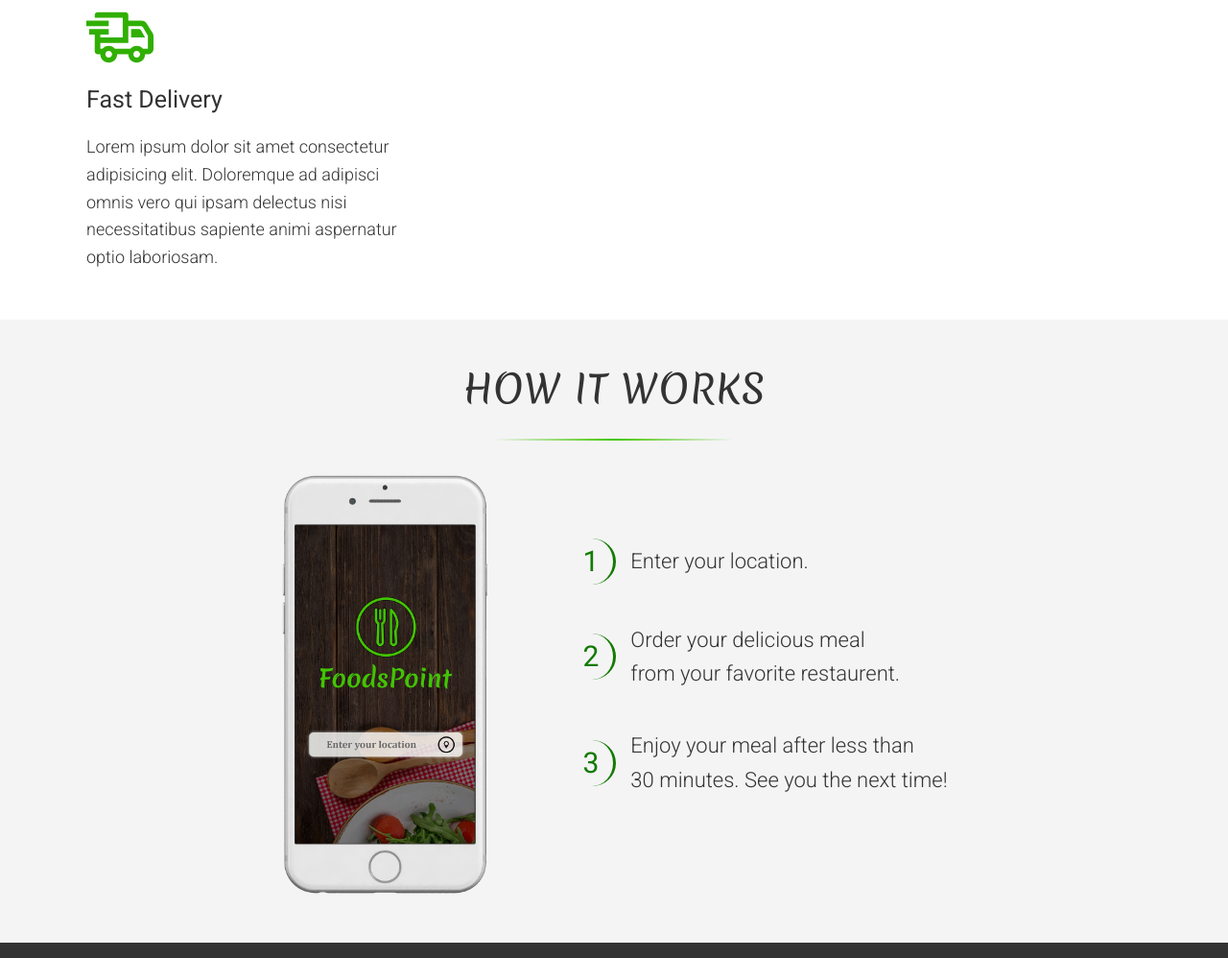
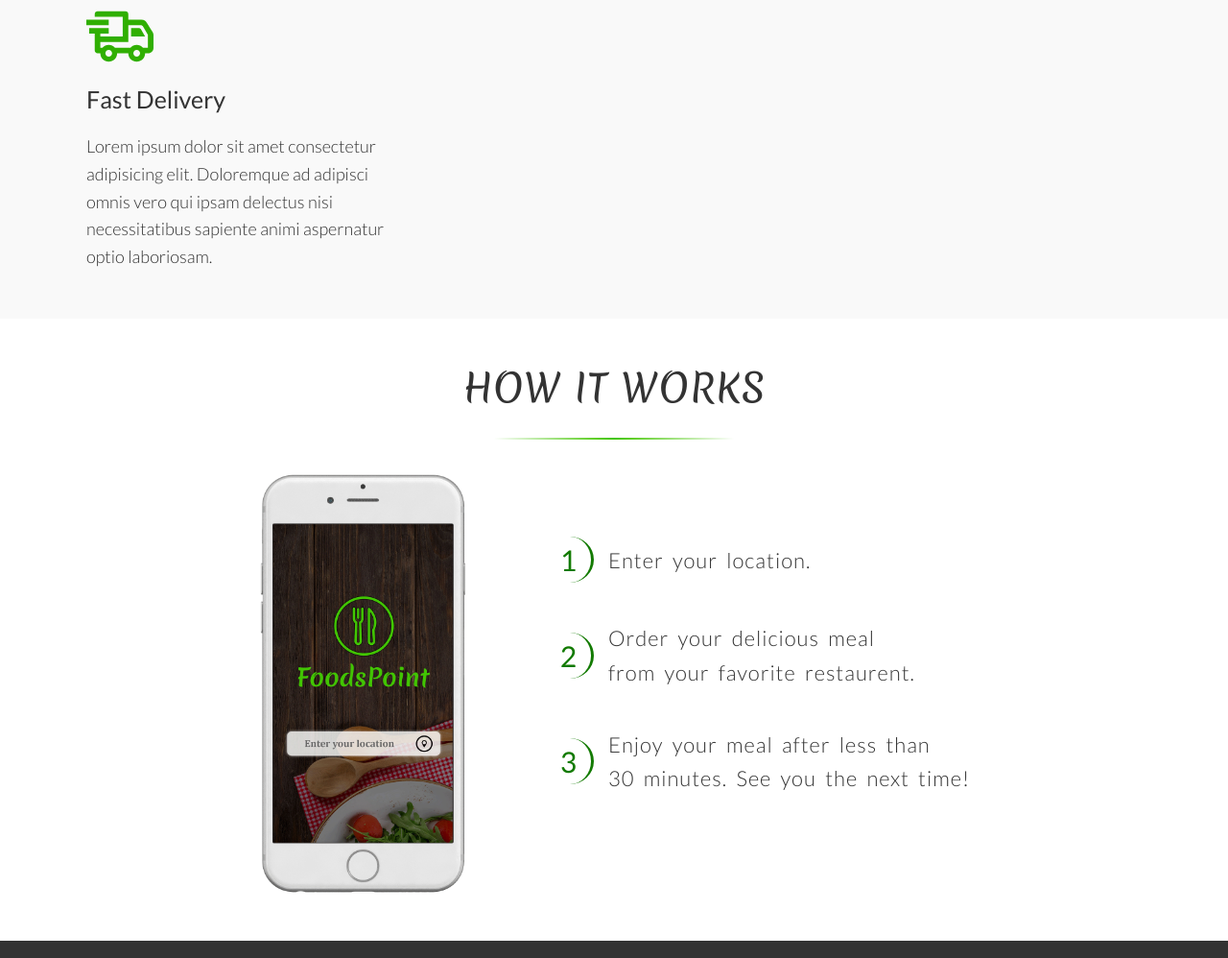
Before and after one commit to riteshsahu314/foodspoint, a website: page index.html in a window 1280 px wide. Shown: the part 1102-2100 px from the top of the page at 96% size. Drawn offline with Linux system fonts and the light colour scheme.

Commit message:
Change font and bg color

```diff
--- a/index.html
+++ b/index.html
@@ -5,7 +5,7 @@
     <meta charset="UTF-8">
     <meta name="viewport" content="width=device-width, initial-scale=1.0">
     <meta http-equiv="X-UA-Compatible" content="ie=edge">
-    <link href="https://fonts.googleapis.com/css?family=Merienda|Roboto:300,300i,400,400i,600,700" rel="stylesheet">
+    <link href="https://fonts.googleapis.com/css?family=Merienda|Lato:300,300i,400,400i,600,700" rel="stylesheet">
     <link rel="stylesheet" href="css/main.css">
     <title>FoodsPoint</title>
 </head>
--- a/sass/_header.scss
+++ b/sass/_header.scss
@@ -62,7 +62,7 @@
             &:hover,
             &:active {
                 border-bottom: 2px solid $color-primary;
-                padding: 5px 0;
+                padding-bottom: 5px;
             }
         }
     }
--- a/sass/_layout.scss
+++ b/sass/_layout.scss
@@ -17,11 +17,12 @@
 
 .section-features {
     padding: 5rem 0rem;
+    background-color: #f9f9f9;
 }
 
 .section-HIW {
     padding: 4rem;
-    background-color: #f4f4f4;
+    background-color: #fff;
 }
 
 .section-testimonials {
--- a/sass/_sectionHIW.scss
+++ b/sass/_sectionHIW.scss
@@ -47,6 +47,8 @@
         &__desc {
             display: inline;
             font-size: 2.2rem;
+            word-spacing: 4px;
+            letter-spacing: 1px;
         }
 
     }
--- a/sass/_variables.scss
+++ b/sass/_variables.scss
@@ -12,5 +12,5 @@ $color-grey-dark-2: #999;
 $color-grey-dark-3: #333;
 
 // FONT VARIABLES
-$font-primary: 'Roboto', sans-serif;
+$font-primary: 'Lato', sans-serif;
 $font-display: 'Merienda', cursive;
```
Also changed, not shown: css/main.css.
